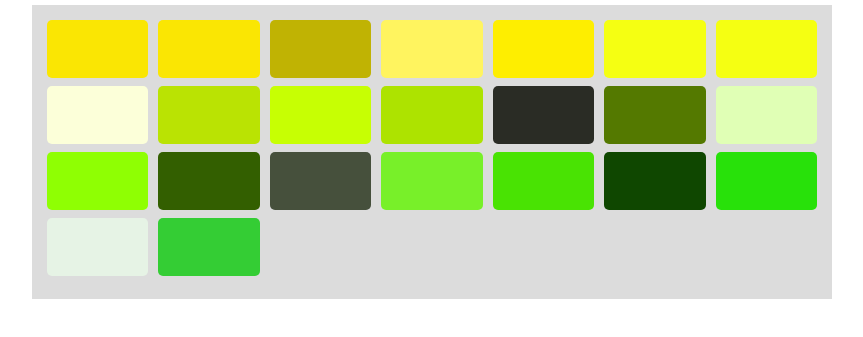
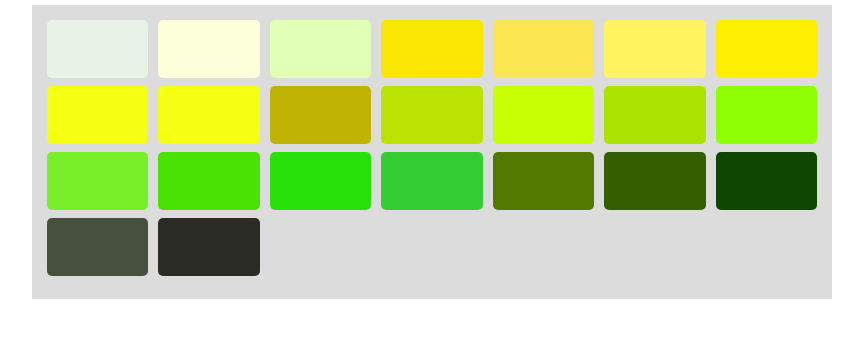
Before and after one commit to kalido/colors_selector, a plain HTML site: page index.html in a window 1280 px wide. Shown: the part 51-388 px from the top of the page, without its empty margins (208-1071 px from the left). Drawn offline with nearby package versions, Linux system fonts and the light colour scheme.

Commit message:
different order by colors and simplificate text added

```diff
--- a/index.html
+++ b/index.html
@@ -8,6 +8,10 @@
     <link rel="stylesheet" href="https://stackpath.bootstrapcdn.com/bootstrap/4.0.0/css/bootstrap.min.css">
     <script type="text/javascript">
       $(document).ready(function(){
+        $("#contenedor").mouseleave(function(){
+          $('.item').css( { "margin-bottom" : "8px"} );
+          $('#choose,#pointer').css( { "opacity" : "0"} );
+        });
         $('.item, this').click(function(){
           $('.item').css( { "margin-bottom" : "8px"} );
           var x = $(this).position();
@@ -29,29 +33,29 @@
       <div id="choose"></div>
       <div id="pointer"></div>
       <div id="colors">
-        <div class="item" style="background-color: rgb(250,230,3);"><p>Yellowed Orange<span class="yi"></span>, Neque porro quisquam est qui dolorem</p></div>
-        <div class="item" style="background-color: rgb(250,230,3);"><p>Jasmine<span class="yi"></span>, Neque porro quisquam est qui dolorem</p></div>
-        <div class="item" style="background-color: rgb(192,179,3);"><p>Artichoke<span class="yi"></span>, Neque porro quisquam est qui dolorem</p></div>
-        <div class="item" style="background-color: rgb(255,244,95);"><p>Deco Yellow<span class="yi"></span>, Neque porro quisquam est qui dolorem</p></div>
-        <div class="item" style="background-color: rgb(254,238,0);"><p>Neon Yellow<span class="yi"></span>, Neque porro quisquam est qui dolorem</p></div>
-        <div class="item" style="background-color: rgb(245,255,18);"><p>Canary Yellow<span class="yi"></span>, Neque porro quisquam est qui dolorem</p></div>
-        <div class="item" style="background-color: rgb(245,255,18	);"><p>Lemon Yellow<span class="yi"></span>, Neque porro quisquam est qui dolorem</p></div>
-        <div class="item" style="background-color: rgb(252,255,217);"><p>Cream<span class="yi"></span>, Neque porro quisquam est qui dolorem</p></div>
-        <div class="item" style="background-color: rgb(186,227,3);"><p>Chartreuse<span class="yi"></span>, Neque porro quisquam est qui dolorem</p></div>
-        <div class="item" style="background-color: rgb(199,255,3);"><p>Yellow Chartreuse<span class="yi"></span>, Neque porro quisquam est qui dolorem</p></div>
-        <div class="item" style="background-color: rgb(173,227,0);"><p>Limepeel<span class="yi"></span>, Neque porro quisquam est qui dolorem</p></div>
-        <div class="item" style="background-color: rgb(42,44,37);"><p>Dark Umber<span class="yi"></span>, Neque porro quisquam est qui dolorem</p></div>
-        <div class="item" style="background-color: rgb(84,121,0);"><p>Moss Green<span class="yi"></span>, Neque porro quisquam est qui dolorem</p></div>
-        <div class="item" style="background-color: rgb(224,255,181);"><p>Pale Sage<span class="yi"></span>, Neque porro quisquam est qui dolorem</p></div>
-        <div class="item" style="background-color: rgb(143,255,3);"><p>Spring Green<span class="yi"></span>, Neque porro quisquam est qui dolorem</p></div>
-        <div class="item" style="background-color: rgb(51,95,0);"><p>Kelp Green<span class="yi"></span>, Neque porro quisquam est qui dolorem</p></div>
-        <div class="item" style="background-color: rgb(70,80,60);"><p>Dark Brown<span class="yi"></span>, Neque porro quisquam est qui dolorem</p></div>
-        <div class="item" style="background-color: rgb(120,240,41);"><p>Apple Green<span class="yi"></span>, Neque porro quisquam est qui dolorem</p></div>
-        <div class="item" style="background-color: rgb( 73,227,3);"><p>Kelley Green<span class="yi"></span>, Neque porro quisquam est qui dolorem</p></div>
-        <div class="item" style="background-color: rgb(15,71,0);"><p>Marine Green<span class="yi"></span>, Neque porro quisquam est qui dolorem</p></div>
-        <div class="item" style="background-color: rgb(40,225,10);"><p>Grass Green<span class="yi"></span>, Neque porro quisquam est qui dolorem</p></div>
-        <div class="item" style="background-color: rgb(230,243,229);"><p>Grey Green Light<span class="yi"></span>, Neque porro quisquam est qui dolorem</p></div>
-        <div class="item" style="background-color: rgb(52,205,52);"><p>True Green<span class="yi"></span>, Neque porro quisquam est qui dolorem</p></div>
+        <div class="item" style="background-color: rgb(230,243,229);"><p>Grey Green Light, Neque porro quisquam est qui dolorem</p></div>
+        <div class="item" style="background-color: rgb(252,255,217);"><p>Cream, Neque porro quisquam est qui dolorem</p></div>
+        <div class="item" style="background-color: rgb(224,255,181);"><p>Pale Sage, Neque porro quisquam est qui dolorem</p></div>
+        <div class="item" style="background-color: rgb(250,230,3);"><p>Yellowed Orange, Neque porro quisquam est qui dolorem</p></div>
+        <div class="item" style="background-color: rgb(250,230,80);"><p>Jasmine, Neque porro quisquam est qui dolorem</p></div>
+        <div class="item" style="background-color: rgb(255,244,95);"><p>Deco Yellow, Neque porro quisquam est qui dolorem</p></div>
+        <div class="item" style="background-color: rgb(254,238,0);"><p>Neon Yellow, Neque porro quisquam est qui dolorem</p></div>
+        <div class="item" style="background-color: rgb(245,255,18);"><p>Canary Yellow, Neque porro quisquam est qui dolorem</p></div>
+        <div class="item" style="background-color: rgb(245,255,18);"><p>Lemon Yellow, Neque porro quisquam est qui dolorem</p></div>
+        <div class="item" style="background-color: rgb(192,179,3);"><p>Artichoke, Neque porro quisquam est qui dolorem</p></div>
+        <div class="item" style="background-color: rgb(186,227,3);"><p>Chartreuse, Neque porro quisquam est qui dolorem</p></div>
+        <div class="item" style="background-color: rgb(199,255,3);"><p>Yellow Chartreuse, Neque porro quisquam est qui dolorem</p></div>
+        <div class="item" style="background-color: rgb(173,227,0);"><p>Limepeel, Neque porro quisquam est qui dolorem</p></div>
+        <div class="item" style="background-color: rgb(143,255,3);"><p>Spring Green, Neque porro quisquam est qui dolorem</p></div>
+        <div class="item" style="background-color: rgb(120,240,41);"><p>Apple Green, Neque porro quisquam est qui dolorem</p></div>
+        <div class="item" style="background-color: rgb(73,227,3);"><p>Kelley Green, Neque porro quisquam est qui dolorem</p></div>
+        <div class="item" style="background-color: rgb(40,225,10);"><p>Grass Green, Neque porro quisquam est qui dolorem</p></div>
+        <div class="item" style="background-color: rgb(52,205,52);"><p>True Green, Neque porro quisquam est qui dolorem</p></div>
+        <div class="item" style="background-color: rgb(84,121,0);"><p>Moss Green, Neque porro quisquam est qui dolorem</p></div>
+        <div class="item" style="background-color: rgb(51,95,0);"><p>Kelp Green, Neque porro quisquam est qui dolorem</p></div>
+        <div class="item" style="background-color: rgb(15,71,0);"><p>Marine Green, Neque porro quisquam est qui dolorem</p></div>
+        <div class="item" style="background-color: rgb(70,80,60);"><p>Dark Brown, Neque porro quisquam est qui dolorem</p></div>
+        <div class="item" style="background-color: rgb(42,44,37);"><p>Dark Umber, Neque porro quisquam est qui dolorem</p></div>
       </div>
     </div>
   </body>
--- a/style.css
+++ b/style.css
@@ -24,6 +24,7 @@ h1{
   border-radius: 3px;
   margin-bottom: 8px;
   border-radius: 5px;
+  z-index: 1001;
 }
 .item > h1,p{
   font-size: 12px;
```
